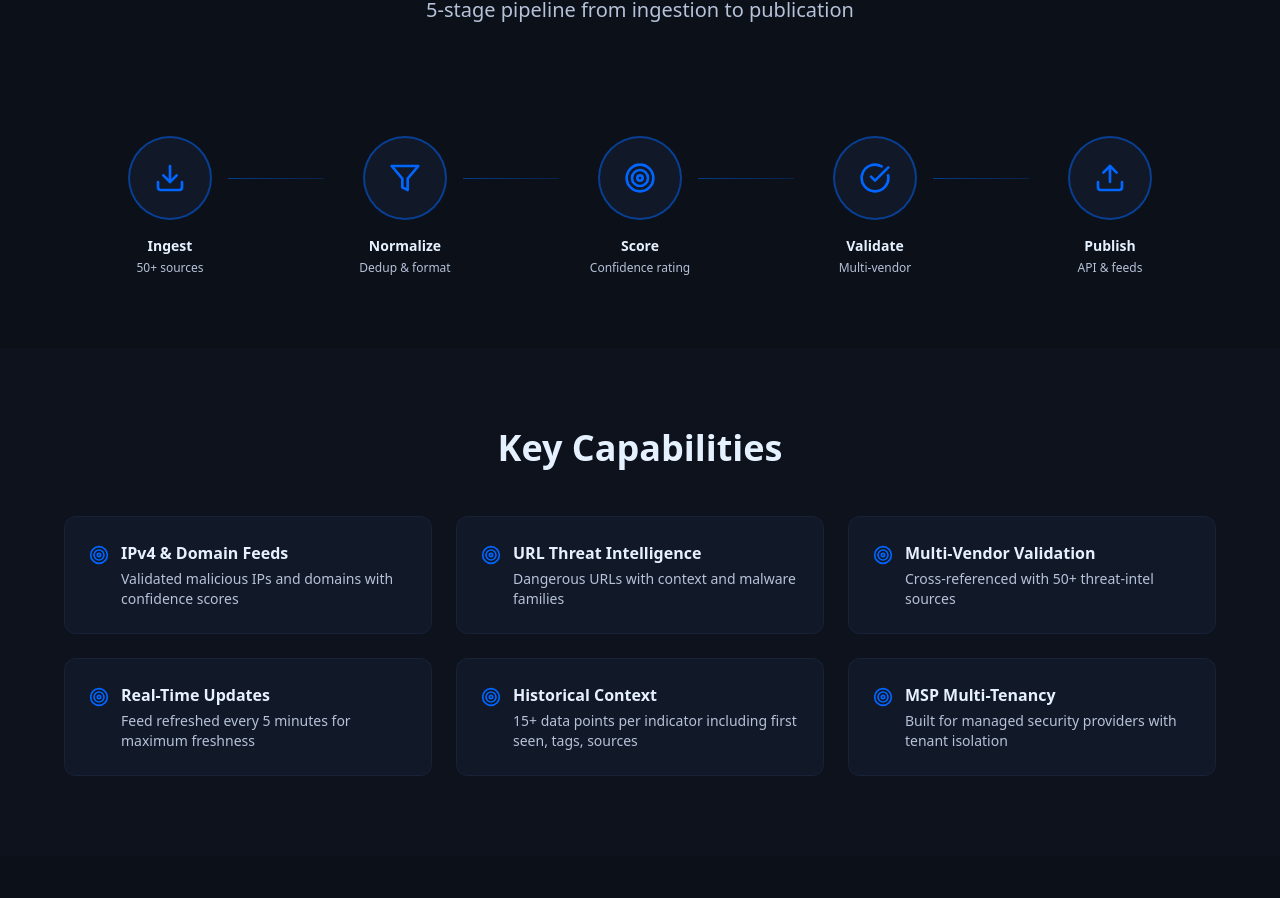
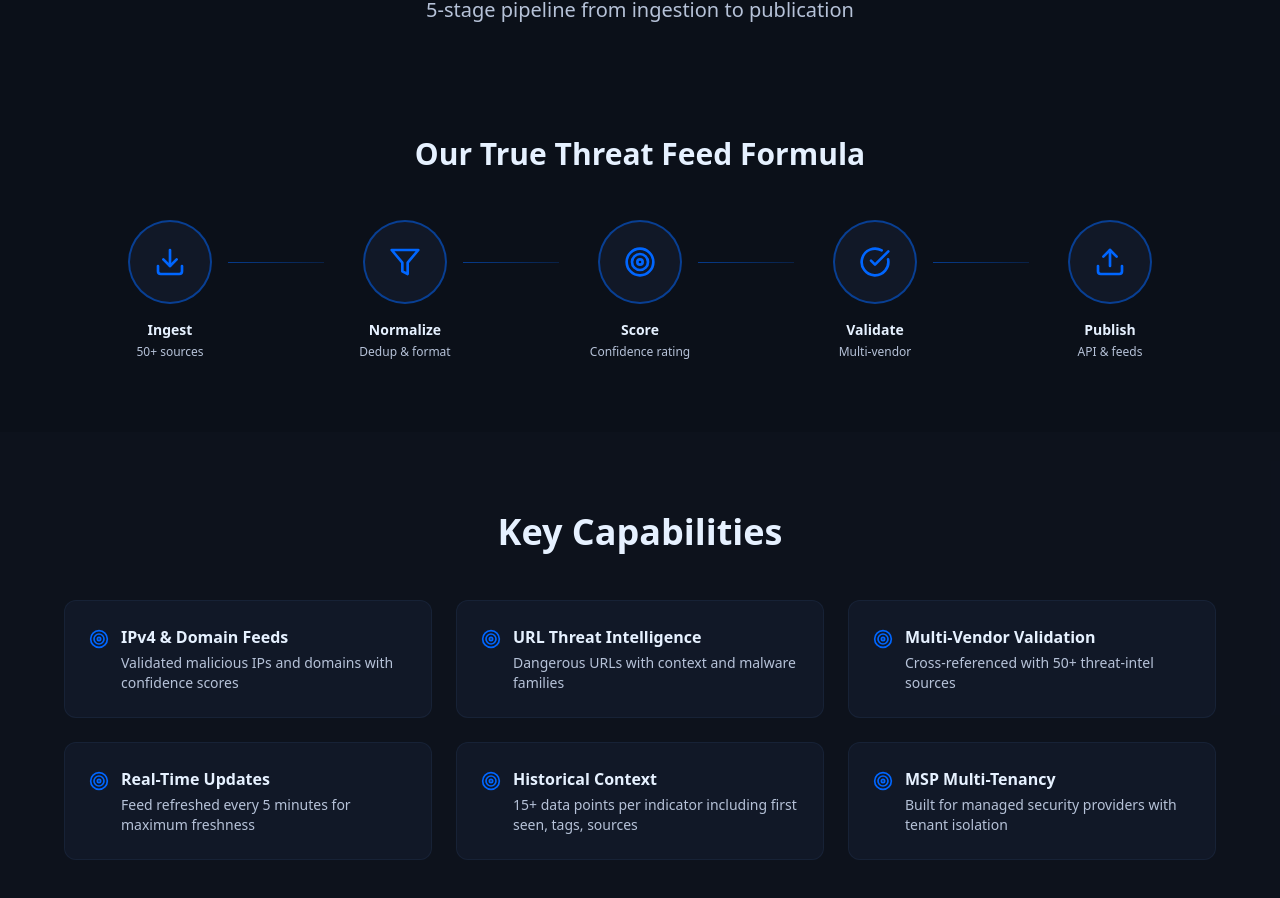
Before and after one commit to INTELGUARD-IO/intelguard-6ae83842, a React (Vite) app: page / in a window 1280 px wide. Shown: the part 2334-3232 px from the top of the page. Built offline with nearby package versions, Linux system fonts and the light colour scheme; the HTML template or start-up script is replaced by a standard one.

Commit message:
Refactor PipelineVisual component

```diff
--- a/src/components/PipelineVisual.tsx
+++ b/src/components/PipelineVisual.tsx
@@ -12,6 +12,9 @@ const steps = [
 export const PipelineVisual = () => {
   return (
     <div className="relative py-12">
+      <h2 className="text-3xl font-bold text-center mb-12 text-foreground">
+        Our True Threat Feed Formula
+      </h2>
       <div className="flex items-center justify-between max-w-5xl mx-auto">
         {steps.map((step, index) => {
           const Icon = step.icon;
```
